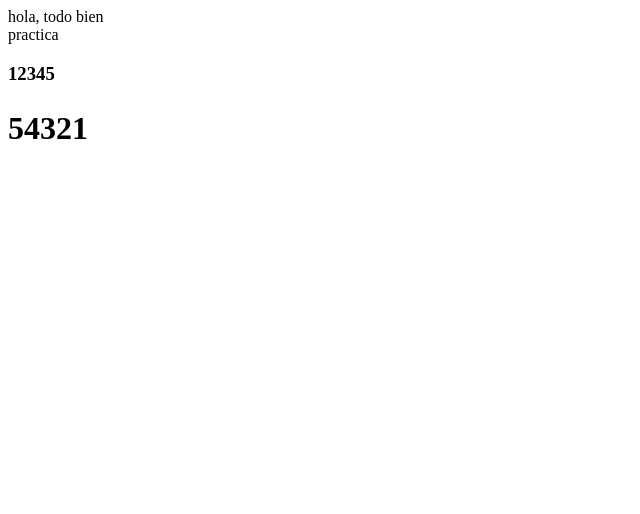
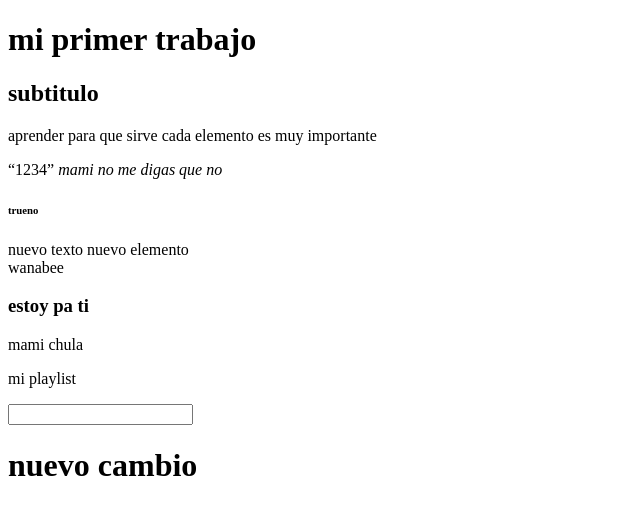
Before and after one commit to AngeloG16/12345, a plain HTML site: page index.html in a window 1280 px wide. Shown: the whole page, without its empty margins (0-640 px from the left). Drawn offline with Linux system fonts and the light colour scheme.

Commit message:
todo correcto

```diff
--- a/index.html
+++ b/index.html
@@ -1,12 +1,32 @@
-<html xmlns="http://www.w3.org/1999/xhtml"><h1>
+<!DOCTYPE html>
+<html lang="en">
+<head>
+    <meta charset="UTF-8">
+    <meta http-equiv="X-UA-Compatible" content="IE=edge">
+    <meta name="viewport" content="width=device-width, initial-scale=1.0">
+    <title>Document</title>
+</head>
+<body>
 
-</h1>hola, todo bien</html>
-<div>practica</div>
+</body>
+</html>
 
-<h3>
-    <datagrid>12345
-    </datagrid>
-    <keygen>
-        <h6>
-            <h1>54321</h1>
-        </h6>
+<title>1</title>
+<h1>mi primer trabajo</h1>
+<h2>subtitulo</h2>
+<p>aprender para que sirve cada elemento es muy importante</p>
+<q>1234</q>
+<em>mami no me digas que no</em>
+<h6>trueno</h6>
+<html>nuevo texto</html>
+    <html>nuevo elemento</html>
+            <div>wanabee</div>
+                    <h3>estoy pa ti</h3>
+
+
+<header>mami chula</header>
+
+<p>mi playlist</p>
+
+            <picture><input type="html"></picture>
+            <h1>nuevo cambio</h1>
```
